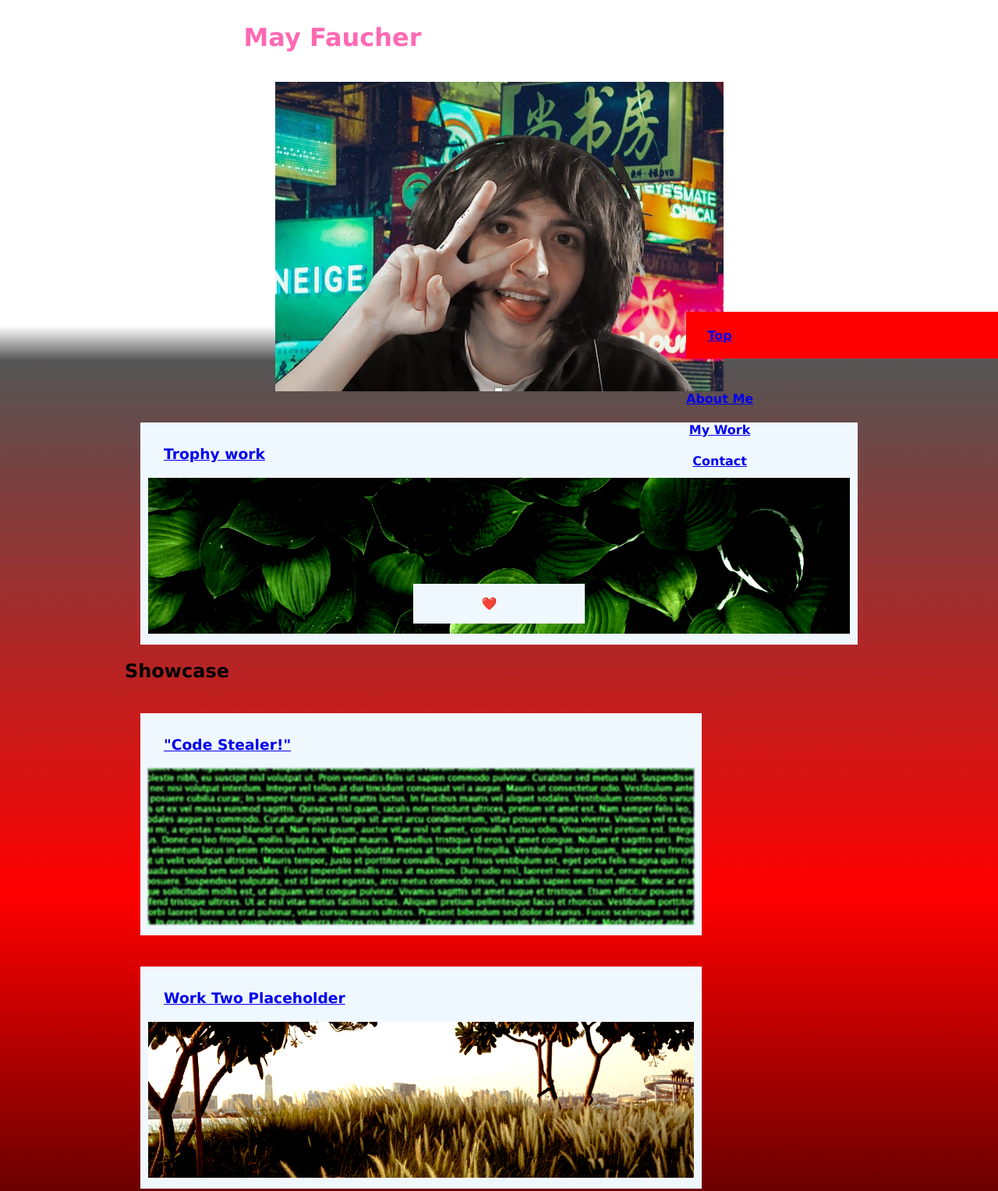
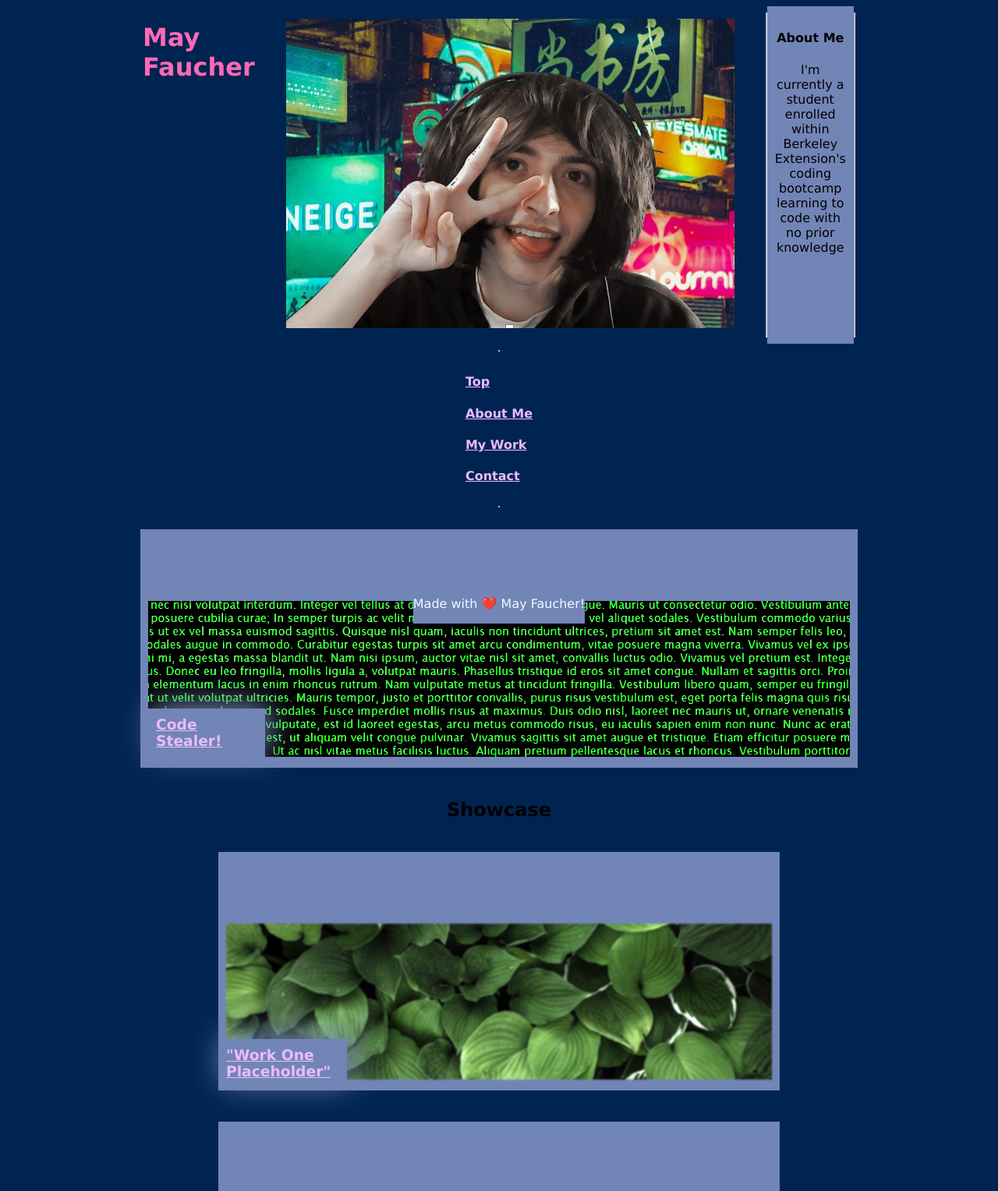
Before and after one commit to DivineMayura/divinemayura.github.io, a plain HTML site: page index.html in a window 1280 px wide. Shown: the top 1528 px of the page at 78% size. Drawn offline with Linux system fonts and the light colour scheme.

Commit message:
changed color scheme, improved nav a little bit and added an 'about me'

```diff
--- a/assets/css/style.css
+++ b/assets/css/style.css
@@ -3,7 +3,27 @@
     font-family:'Lucida Sans', 'Lucida Sans Regular', 'Lucida Grande', 'Lucida Sans Unicode', Geneva, Verdana, sans-serif;
 }
 :root {
-    --box1: aliceblue;
+    --r: #FF7C79;
+    --bb: #71FFE3;
+    --lb: #7285B7;
+    --db: #002451;
+    --o: #FFC58F;
+    --g: #D1E58D;
+    --y: #F0EEAD;
+    --p: #EBBBFF;
+}
+
+a:visited {
+    color: var(--r);
+}
+a:hover {
+    color: var(--y);
+}
+a:link {
+    color: var(--p);
+}
+a:active {
+    color: var(--bb);
 }
 
 body {
@@ -16,13 +36,13 @@ body {
     margin-left: auto;
     margin-right: auto;
 
-    background: rgb(255,255,255);
-background: linear-gradient(180deg, rgba(255,255,255,1) 19%, rgba(84,84,84,1) 21%, rgba(255,0,0,1) 52%, rgba(0,0,0,1) 82%);
-
+    background-color: var(--db);
+    /* background: rgb(255,255,255); */
+    /* background: linear-gradient(180deg, rgba(255,255,255,1) 0%, rgba(9,9,121,1) 35%, rgba(0,212,255,1) 100%); */
 
 }
 
-#backgroundImage {
+/* #backgroundImage {
     position:fixed;
     z-index: -90;
     filter:blur(1px) brightness(100%) saturate(200%) contrast(140%);
@@ -30,7 +50,15 @@ background: linear-gradient(180deg, rgba(255,255,255,1) 19%, rgba(84,84,84,1) 21
     display:flex;
     justify-content: center;
 
+} */
+header {
+    display:flex;
+    flex-direction: row;
+    background-color:transparent;
+    padding-left: 20px;
+    padding-right: 20px;
 }
+
 
 figure {
     border-radius: 10px;
@@ -38,16 +66,17 @@ figure {
     border-image: 10%;
 }
 
+
 h3 {
     padding: 10px;
     margin: 10px;
 }
 
-header {
-    flex-direction: row;
-    background-color:transparent;
-    padding-left: 20px;
-    padding-right: 20px;
+
+body header section {
+    background-color: var(--lb);
+    padding: 10px;
+    text-align: center;
 }
 
 
@@ -81,51 +110,96 @@ div {
 
 } */
 
-#navSection {
-    background-color:rgb(255, 0, 0);
+#myWork a {
+
+    display:flex;
+    flex-wrap: wrap;
+    flex: 1 0 100px;
+
+}
+
+/* #navSection {
+
+    background-color: transparent;
     height:60px;
     width: 400px;
-    display:flex;
-    position:fixed;
-    right: 0;
+    bottom: 50%;
+    position:relative;
+    left: 0;
     top: 50%;
-    bottom: 50%;
-    justify-content: column;
+    justify-content: row;
     flex: 1 0 200px;
+    margin-bottom: -300px;
+    background-size: contain;
+
+}
+
+.navItem {
+    display:inline-block;
 }
 
 nav {
     text-align: center;
-}
+    margin-right: auto;
+    background-color: aliceblue;
+    margin-bottom: -300px;
+    margin-left: auto;
+    background-size: cover;
+} */
 
-container:
+
+
+/* .empty {
+    background-color:tomato;
+     visibility:none;
+     margin: 500px;
+} */
 
 /* ---------------------------------------------------------------------------------------------------------------------------------- */
 
 #myWork {
     display:flex;
     flex-wrap: wrap;
+    flex: 1 0 40px;
     width: 200px;
     justify-content: center;
     flex-direction: row;
     margin-bottom: 200px;
 }
 
-.workBox {
-    justify-content: right;
 
+#myWork #mainBox h3 {
+    position:relative;
+    right:10px;
+    top: 210px;
+    z-index: 20;
+    margin-right: 740px;
+    background-color: var(--lb);
+    box-shadow: 5px -5px 40px var(--lb);
+}
+
+#myWork .fourBoxes h3 {
+    position:relative;
+    right:20px;
+    top:220px;
+    z-index: 21;
+    margin-right: 75%;
+    background-color: var(--lb);
+    box-shadow: 5px -5px 40px var(--lb);
 }
 
 article {
-    background-color:var(--box1);
+    background-color:var(--lb);
     box-shadow: 2 2 10px black;
     padding: 10px;
     margin: 20px;
 }
 
+
 article .workText {
     justify-content: right;
 }
+
 
 #mainBox img {
     object-fit: cover;
@@ -134,6 +208,7 @@ article .workText {
     filter:contrast(150%) brightness(200%);
 }
 
+
 .fourBoxes img {
     object-fit: cover;
     width: 700px;
@@ -141,24 +216,28 @@ article .workText {
     filter:blur(1px) brightness(200%);
 }
 
+
 .fourBoxes {
     display: flex;
     flex-wrap: wrap;
 }
+
 
 #workTwo img {
 
     filter:contrast(150%) brightness(120%) saturate(100%);
 }
 
+
 #workThree img {
     filter:blur(1px) brightness(100%) contrast(100%) saturate(100%);
 }
 
+
 /* ---------------------------------------------------------------------------------------------------------------------------------- */
 
 footer {
-    Background-color: var(--box1);
+    Background-color: var(--lb);
     position: fixed;
     display: flex;
     bottom:0;
--- a/index.html
+++ b/index.html
@@ -19,30 +19,47 @@
              <figure>
                  <img src="assets/images/selfie1.jpg" alt="The individual named May">
              </figure>
+             <hr/>
+             <section>
+                 <h4>About Me</h4>
+                <p> I'm currently a student enrolled within Berkeley Extension's coding bootcamp learning to code with no prior knowledge </p>
+             </section>
+             <hr/>
     </header>
 
     <!-- <aside>
 
     </aside> -->
+    <hr/>
+    <section id="navSection">
 
-    <section id="navSection">
         <nav>
-            <div class="navItem"><a href="#header"><h4>Top</h4><br/></a></div>
+            <div class="navItem"><a href="#header"><h4>Top</h4></a></div>
+
         <div class="navItem" class="empty"></div>
+
             <div class="navItem"><a href="#aboutMe"><h4>About Me</h4></a></div>
+
         <div class="navItem" class="empty"></div>
+
             <div class="navItem"><a href="#myWork"><h4>My Work</h4></a></div>
+
         <div class="navItem" class="empty"></div>
+
             <div class="navItem"><a href="#footer"><h4>Contact</h4></a></div>
+
         <nav>
+
     </section>
+
+    <hr/>
 
     <main id="myWork">
 
         <a href="#" id="mainBox" class="workBox" >
             <article id="mainBox" class="workBox">
-                <h3 class="workText">Trophy work</h3>
-                <img src="assets/images/darkgreenleaves.jpg" alt="leaves covered in shadow.">
+                <h3 class="workText">Code Stealer!</h3>
+                <img src="assets/images/codestealer.jpg" alt="Image of green text on a black background.">
             </article>
         </a>
 
@@ -50,10 +67,20 @@
 
         <a href="https://divinemayura.github.io/landing-page/" id="workOne"  class="fourBoxes" class="workBox" >
             <article>
-                <h3 class="workText">"Code Stealer!"</h3>
-                <img src="assets/images/codestealer.jpg" alt="Image of green text on a black background.">
+                <h3 class="workText">"Work One Placeholder"</h3>
+                <img src="assets/images/darkgreenleaves.jpg" alt="leaves covered in shadow.">
             </article>
         </a>
+
+<!--
+
+
+
+
+
+ -->
+
+
 
         <a href="#" id="workTwo" class="fourBoxes" class="workBox" >
             <article >
@@ -76,6 +103,8 @@
             </article>
         </a>
 
+        <div class='empty2'></div>
+
     </main>
 
     <footer>
```
Also changed, not shown: 1 other file.
